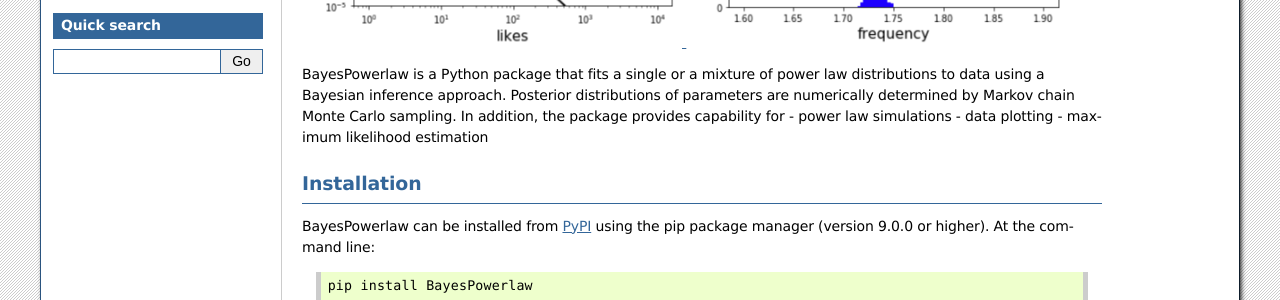
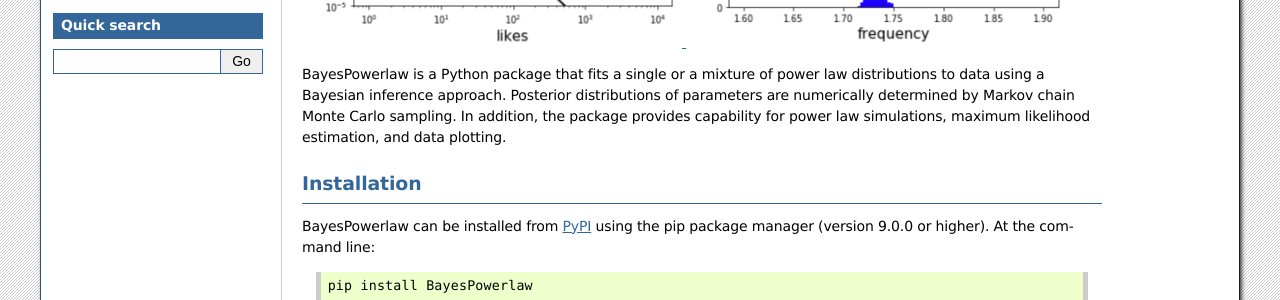
Before and after one commit to AtwalLab/BayesPowerlaw, a Sphinx documentation site: the page built from BayesPowerlaw/docs/index.rst, in a window 1280 px wide. Shown: the part 331-631 px from the top of the page. Built offline with Sphinx 7.4.7, drawn with Linux system fonts in a browser that asks for light colours.

Commit message:
fixed documentation

```diff
--- a/BayesPowerlaw/docs/index.rst
+++ b/BayesPowerlaw/docs/index.rst
@@ -12,10 +12,8 @@
    :width: 380px
 
 
-BayesPowerlaw is a Python package that fits a single or a mixture of power law distributions to data using a Bayesian inference approach. Posterior distributions of parameters are numerically determined by Markov chain Monte Carlo sampling. In addition, the package provides capability for
-- power law simulations
-- data plotting
-- maximum likelihood estimation
+BayesPowerlaw is a Python package that fits a single or a mixture of power law distributions to data using a Bayesian inference approach. Posterior distributions of parameters are numerically determined
+by Markov chain Monte Carlo sampling. In addition, the package provides capability for power law simulations, maximum likelihood estimation, and data plotting.
 
 Installation
 ------------
```
